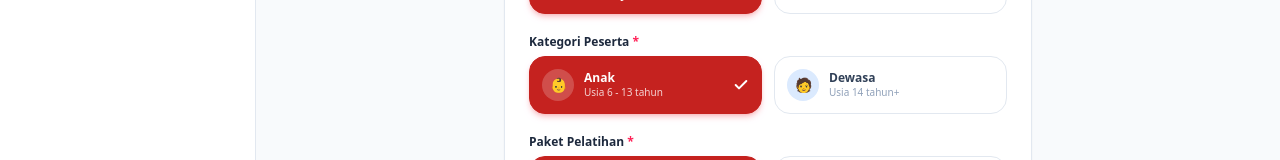
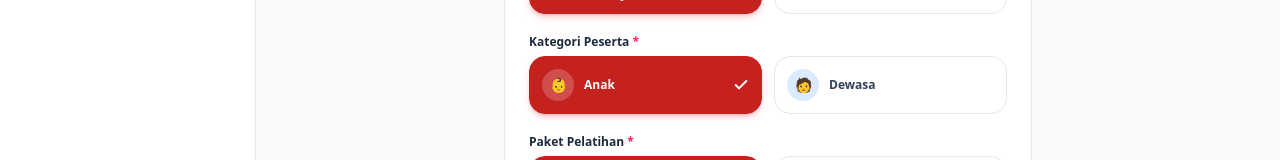
Before and after one commit to rynn26/kasirgor, a Next.js app: page /booking/academy in a window 1280 px wide. Shown: the part 415-575 px from the top of the page. Built offline with nearby package versions, Linux system fonts and the light colour scheme; no server answers.

Commit message:
first commitjkccdddddfdfdfffff

```diff
--- a/src/app/booking/academy/page.tsx
+++ b/src/app/booking/academy/page.tsx
@@ -335,12 +335,7 @@ export default function AcademyBookingPage() {
                     }`}>
                       👶
                     </div>
-                    <div>
-                      <div className="text-xs font-black leading-tight">Anak</div>
-                      <div className={`text-[10px] ${category === 'ANAK' ? 'text-white/80' : 'text-slate-400'}`}>
-                        Usia 6 - 13 tahun
-                      </div>
-                    </div>
+                    <span className="text-xs font-black">Anak</span>
                   </div>
                   {category === 'ANAK' && (
                     <Check className="w-4 h-4 stroke-[3] text-white shrink-0" />
@@ -363,12 +358,7 @@ export default function AcademyBookingPage() {
                     }`}>
                       🧑
                     </div>
-                    <div>
-                      <div className="text-xs font-black leading-tight">Dewasa</div>
-                      <div className={`text-[10px] ${category === 'DEWASA' ? 'text-white/80' : 'text-slate-400'}`}>
-                        Usia 14 tahun+
-                      </div>
-                    </div>
+                    <span className="text-xs font-black">Dewasa</span>
                   </div>
                   {category === 'DEWASA' && (
                     <Check className="w-4 h-4 stroke-[3] text-white shrink-0" />
--- a/src/components/academy/AcademyReceiptModal.tsx
+++ b/src/components/academy/AcademyReceiptModal.tsx
@@ -53,7 +53,7 @@ export const AcademyReceiptModal: React.FC<AcademyReceiptModalProps> = ({
 
     const programTitle = isBadminton ? 'SINYO BADMINTON ACADEMY' : 'SINYO PICKLEBALL ACADEMY';
     const detailProgram = isBadminton
-      ? `Kategori: *${transaction.category === 'ANAK' ? 'Anak (6-13 thn)' : 'Dewasa (14+ thn)'}*\nPaket: *${transaction.package} Pertemuan*\nBulan Latihan: *${transaction.trainingMonth || '-'}*`
+      ? `Kategori: *${transaction.category === 'ANAK' ? 'Anak' : 'Dewasa'}*\nPaket: *${transaction.package} Pertemuan*\nBulan Latihan: *${transaction.trainingMonth || '-'}*`
       : `Waktu: *${transaction.sessionTime === 'PAGI_SIANG' ? 'Pagi - Siang (08.00 - 17.00)' : 'Sore - Malam (17.00 - 23.00)'}*\nPeriode: *${transaction.periodStart || '-'} s/d ${transaction.periodEnd || '-'}*`;
 
     let paymentBreakdown = `Total Biaya: ${formatRupiah(transaction.feeAmount)}\n`;
@@ -161,7 +161,7 @@ Terima kasih telah bergabung bersama Sinyo Academy!`;
                 <>
                   <div className="flex justify-between">
                     <span className="text-slate-500">Kategori:</span>
-                    <span className="font-semibold">{transaction.category === 'ANAK' ? 'Anak (6-13 thn)' : 'Dewasa (14+ thn)'}</span>
+                    <span className="font-semibold">{transaction.category === 'ANAK' ? 'Anak' : 'Dewasa'}</span>
                   </div>
                   <div className="flex justify-between">
                     <span className="text-slate-500">Paket:</span>
```
